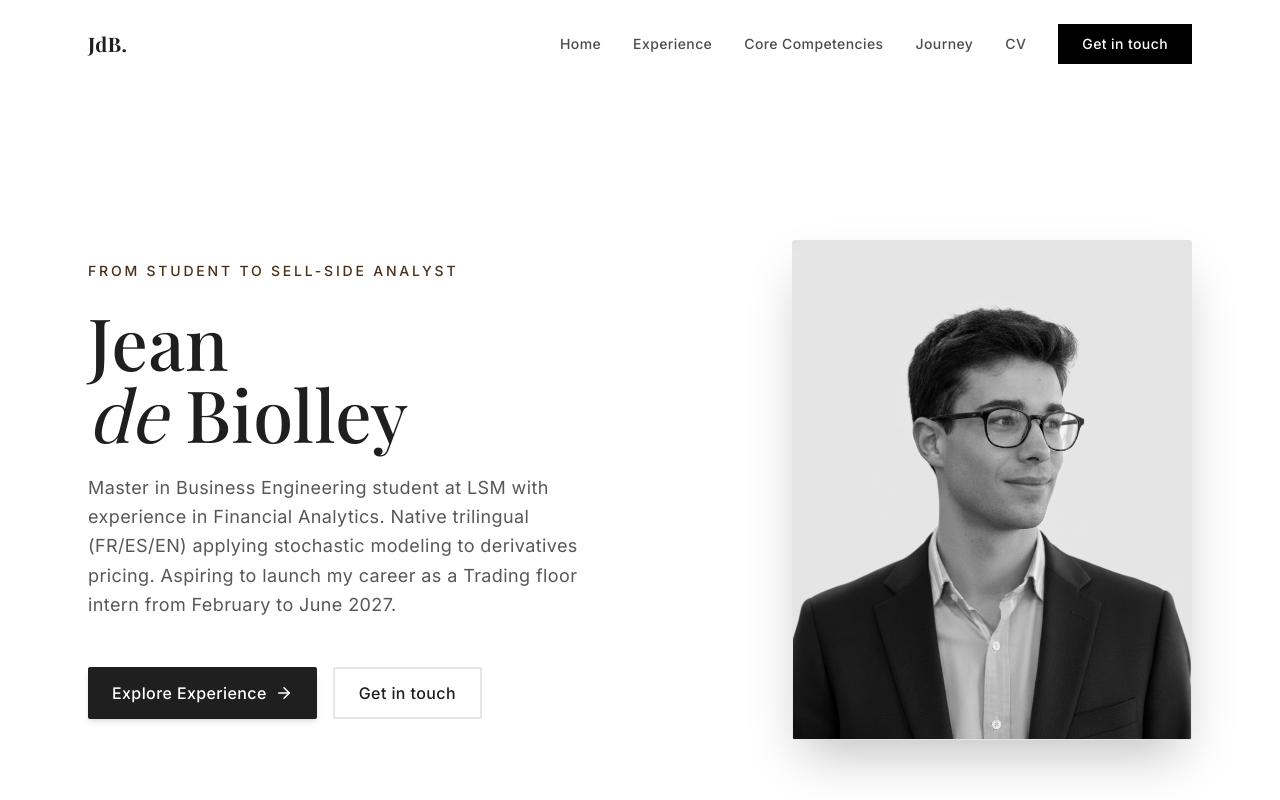
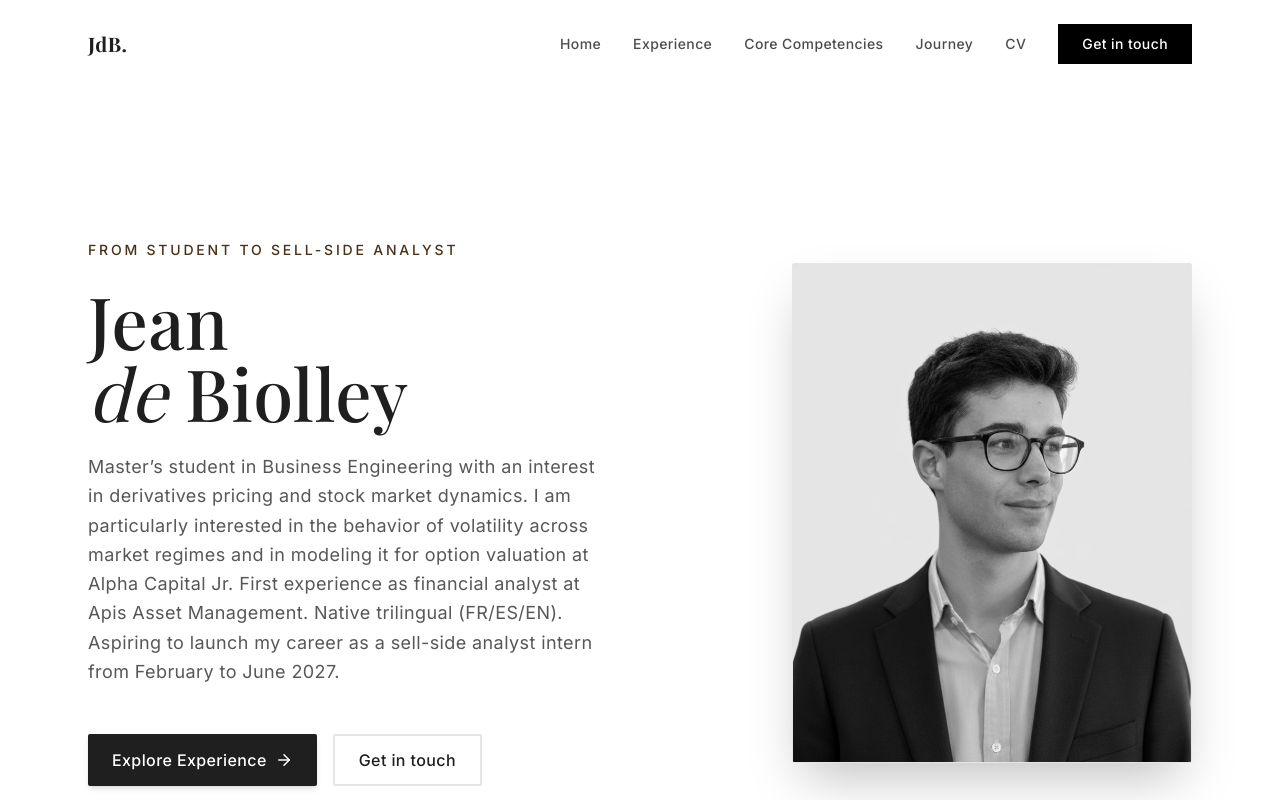
Before and after one commit to jean2biolley/My_e_portfolio, a Next.js app: page / in a window 1280 px wide. Shown: the top 800 px of the page. Built offline with nearby package versions, Linux system fonts and the light colour scheme; a web font is replaced by a local one.

Commit message:
trading floor

```diff
--- a/src/app/page.tsx
+++ b/src/app/page.tsx
@@ -23,10 +23,11 @@ export default function Home() {
               Jean <br /> <span className="italic font-light">de</span> Biolley
             </h1>
             <p className="text-foreground/75 leading-relaxed max-w-lg text-lg">
-              Master in Business Engineering student at LSM with experience in
-              Financial Analytics. Native trilingual (FR/ES/EN) applying
-              stochastic modeling to derivatives pricing. Aspiring to launch my
-              career as a Trading floor intern from February to June 2027.
+              Master’s student in Business Engineering with an interest in derivatives pricing and stock market dynamics.
+              I am particularly interested in the behavior of volatility across market regimes and in modeling it for option valuation at Alpha Capital Jr.
+              First experience as financial analyst at Apis Asset Management.
+              Native trilingual (FR/ES/EN).
+              Aspiring to launch my career as a sell-side analyst intern from February to June 2027.
             </p>
             <div className="pt-6 flex flex-wrap gap-4">
               <a
@@ -114,7 +115,7 @@ export default function Home() {
               </div>
             </div>
           </div>
-        {/* --- EXPERIENCE SECTION --- */}
+          {/* --- EXPERIENCE SECTION --- */}
         </section>
 
         {/* --- SKILLS SECTION --- */}
@@ -176,15 +177,15 @@ export default function Home() {
               </div>
 
               <div className="absolute top-[22%] right-[10%] text-center text-[#735234] font-sans font-bold text-[17px] w-40 transition-transform hover:scale-105">
-                Client <br/> management
+                Client <br /> management
               </div>
 
               <div className="absolute top-1/2 right-2 -translate-y-1/2 text-center text-[#735234] font-sans font-bold text-[17px] w-48 transition-transform hover:scale-105">
-                Excel (VBA, Lookup, <br/> Solver)
+                Excel (VBA, Lookup, <br /> Solver)
               </div>
 
               <div className="absolute bottom-[22%] right-[8%] text-center text-[#735234] font-sans font-bold text-[17px] w-48 transition-transform hover:scale-105">
-                Python, Rstudio, <br/> Bloomberg
+                Python, Rstudio, <br /> Bloomberg
               </div>
 
               <div className="absolute bottom-[8%] left-1/2 -translate-x-1/2 text-center text-[#735234] font-sans font-bold text-[17px] w-48 transition-transform hover:scale-105">
@@ -192,11 +193,11 @@ export default function Home() {
               </div>
 
               <div className="absolute bottom-[22%] left-[10%] text-center text-[#735234] font-sans font-bold text-[17px] w-40 transition-transform hover:scale-105">
-                Financial <br/> modelling
+                Financial <br /> modelling
               </div>
 
               <div className="absolute top-1/2 left-2 -translate-y-1/2 text-center text-[#735234] font-sans font-bold text-[17px] w-48 transition-transform hover:scale-105">
-                Organized, efficient <br/> under pressure
+                Organized, efficient <br /> under pressure
               </div>
 
               <div className="absolute top-[22%] left-[10%] text-center text-[#735234] font-sans font-bold text-[17px] w-40 transition-transform hover:scale-105">
@@ -330,7 +331,7 @@ export default function Home() {
                 Open to Opportunities
               </h2>
               <p className="text-white/60 max-w-xl mx-auto">
-                Seeking a Trading floor internship from February to June 2027.
+                Seeking a financial analyst internship from February to June 2027.
                 Available for networking, discussions on derivatives, and analytical challenges.
               </p>
             </div>
```
